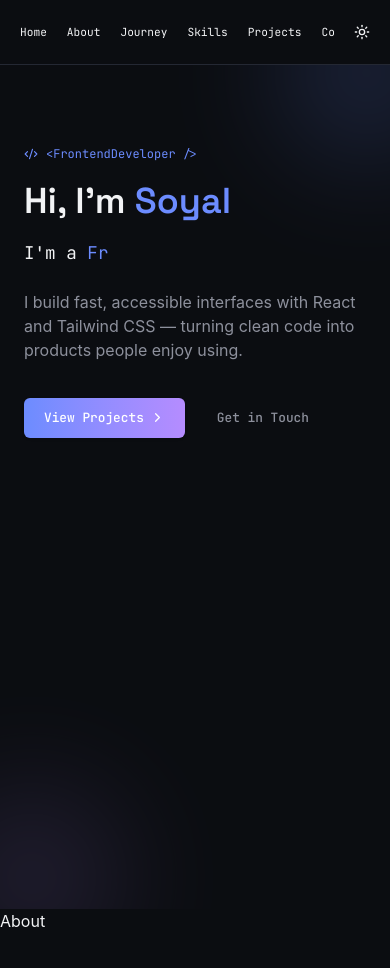
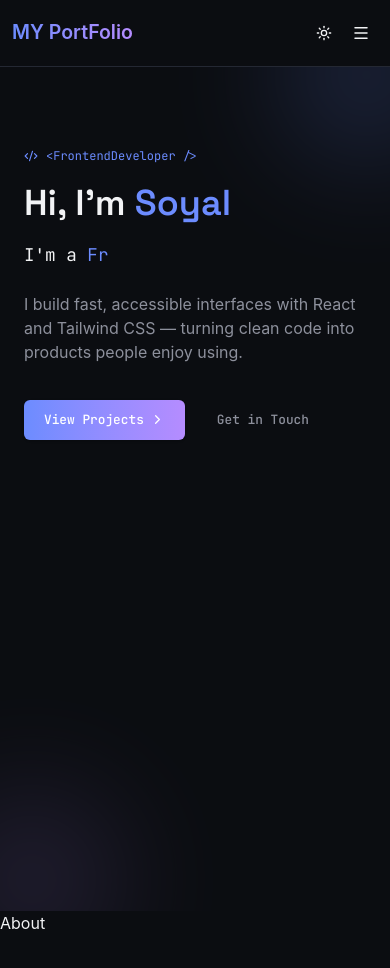
Before and after one commit to soyal379/My-Portfolio-App, a React (Vite) app: page / in a window 390 px wide. Shown: the top 968 px of the page. Built offline with nearby package versions, Linux system fonts and the light colour scheme.

Commit message:
MOBILE MENU toggle btn set.

```diff
--- a/src/pages/Header.jsx
+++ b/src/pages/Header.jsx
@@ -1,10 +1,20 @@
-import { Sun, Moon } from "lucide-react";
+import { Sun, Moon, Menu, X } from "lucide-react";
 import { useEffect, useRef, useState } from "react";
 import useTheme from "../context/Theme";
+
+const NAV_LINKS = [
+  { label: "Home", href: "#home" },
+  { label: "About", href: "#about" },
+  { label: "Journey", href: "#journey" },
+  { label: "Skills", href: "#skills" },
+  { label: "Projects", href: "#projects" },
+  { label: "Contact", href: "#contact" },
+];
 
 export default function Header() {
   const { themeMode, toggleTheme } = useTheme();
   const [isVisible, setIsVisible] = useState(true);
+  const [menuOpen, setMenuOpen] = useState(false);
   const lastScrollY = useRef(0);
 
   useEffect(() => {
@@ -17,6 +27,7 @@ export default function Header() {
         setIsVisible(true);
       } else if (isScrollingDown && currentY > 60) {
         setIsVisible(false);
+        setMenuOpen(false); // header chhupe toh menu bhi band
       } else {
         setIsVisible(true);
       }
@@ -28,8 +39,21 @@ export default function Header() {
     return () => window.removeEventListener("scroll", handleScroll);
   }, []);
 
+  // Escape dabane par menu band
+  useEffect(() => {
+    const onKeyDown = (e) => e.key === "Escape" && setMenuOpen(false);
+    window.addEventListener("keydown", onKeyDown);
+    return () => window.removeEventListener("keydown", onKeyDown);
+  }, []);
+
   const navLinkClass =
-    "font-mono text-[clamp(0.7rem,1.5vw,1rem)] font-light whitespace-nowrap rounded-md px-2 py-1.5 transition-colors  dark:hover:bg-dark-border light:hover:bg-light-border sm:px-3";
+    "font-mono text-[clamp(0.7rem,1.5vw,1rem)] font-light whitespace-nowrap rounded-md px-2 py-1.5 transition-colors dark:hover:bg-dark-border light:hover:bg-light-border sm:px-3";
+
+  const mobileLinkClass =
+    "block w-full rounded-md px-3 py-3 font-mono text-[clamp(0.7rem,1.5vw,1rem)] font-light transition-colors dark:hover:bg-dark-border light:hover:bg-light-border";
+
+  const iconBtnClass =
+    "rounded-md p-2 transition-colors focus:outline-none focus:ring-2 dark:text-dark-text dark:hover:bg-dark-border dark:focus:ring-dark-text light:text-light-text light:hover:bg-light-border light:focus:ring-light-text";
 
   return (
     <header
@@ -37,36 +61,67 @@ export default function Header() {
         isVisible ? "translate-y-0" : "-translate-y-full"
       }`}
     >
-      <div className="mx-auto flex max-w-6xl items-center justify-between gap-3 px-3 py-4 sm:px-6">
-        <nav className="flex items-center gap-1 overflow-x-auto">
-          <a href="#home" className={navLinkClass}>
-            Home
+      <div className="mx-auto flex items-center gap-10 px-3 py-4 sm:px-6">
+        <h2 className="bg-linear-to-r from-light-accent to-light-accent2 bg-clip-text text-[clamp(1.1rem,5vw,1.5rem)] font-semibold text-transparent dark:from-dark-accent dark:to-dark-accent2">
+          MY PortFolio
+        </h2>
+
+
+        <nav className="hidden items-center gap-1 md:flex">
+          {NAV_LINKS.map((link) => (
+            <a key={link.href} href={link.href} className={navLinkClass}>
+              {link.label}
             </a>
-          <a href="#about" className={navLinkClass}>
-            About
-          </a>
-          <a href="#journey" className={navLinkClass}>
-            Journey
-          </a>
-          <a href="#skills" className={navLinkClass}>
-            Skills
-          </a>
-          <a href="#projects" className={navLinkClass}>
-            Projects
-          </a>
-          <a href="#contact" className={navLinkClass}>
-            Contact
-          </a>
+          ))}
         </nav>
+
+        <div className="ml-auto flex items-center gap-1">
           <button
             type="button"
             onClick={toggleTheme}
-          aria-label={`Switch href $#themeMode === "dark" ? "light" : "dark"} mode`}
-          title={`Switch href $#themeMode === "dark" ? "light" : "dark"} mode`}
-          className="rounded-md p-2 transition-colors focus:outline-none focus:ring-2 dark:text-dark-text dark:hover:bg-dark-border dark:focus:ring-dark-text light:text-light-text light:hover:bg-light-border light:focus:ring-light-text"
+            aria-label={`Switch to ${themeMode === "dark" ? "light" : "dark"} mode`}
+            title={`Switch to ${themeMode === "dark" ? "light" : "dark"} mode`}
+            className={iconBtnClass}
           >
             {themeMode === "dark" ? <Sun size={16} /> : <Moon size={16} />}
           </button>
+
+
+          <button
+            type="button"
+            onClick={() => setMenuOpen((prev) => !prev)}
+            aria-label={menuOpen ? "Close menu" : "Open menu"}
+            aria-expanded={menuOpen}
+            aria-controls="mobile-menu"
+            className={`${iconBtnClass} md:hidden`}
+          >
+            {menuOpen ? <X size={18} /> : <Menu size={18} />}
+          </button>
+        </div>
+      </div>
+
+      <div
+        id="mobile-menu"
+        aria-hidden={!menuOpen}
+        className={`grid transition-[grid-template-rows] duration-300 ease-in-out md:hidden ${
+          menuOpen ? "grid-rows-[1fr]" : "grid-rows-[0fr]"
+        }`}
+      >
+        <nav className="overflow-hidden">
+          <div className="flex flex-col gap-1 px-3 pb-3 sm:px-6">
+            {NAV_LINKS.map((link) => (
+              <a
+                key={link.href}
+                href={link.href}
+                tabIndex={menuOpen ? 0 : -1}
+                onClick={() => setMenuOpen(false)}
+                className={mobileLinkClass}
+              >
+                {link.label}
+              </a>
+            ))}
+          </div>
+        </nav>
       </div>
     </header>
   );
--- a/src/pages/Home.jsx
+++ b/src/pages/Home.jsx
@@ -34,7 +34,7 @@ export default function Home({ id }) {
         style={{ opacity: orbOpacitySecondary }}
       ></div>
 
-      <div className="max-w-6xl mx-auto mt-20 relative px-6">
+      <div className="max-w-6xl mx-auto mt-20 relative px-6 ">
         <p className="font-mono text-[clamp(0.75rem,1.4vw,0.875rem)] mb-4 flex items-center gap-2 text-light-accent dark:text-dark-accent">
           <Code2 size={14} /> &lt;FrontendDeveloper /&gt;
         </p>
```
Lines whose indentation alone changed are shown as unchanged.
